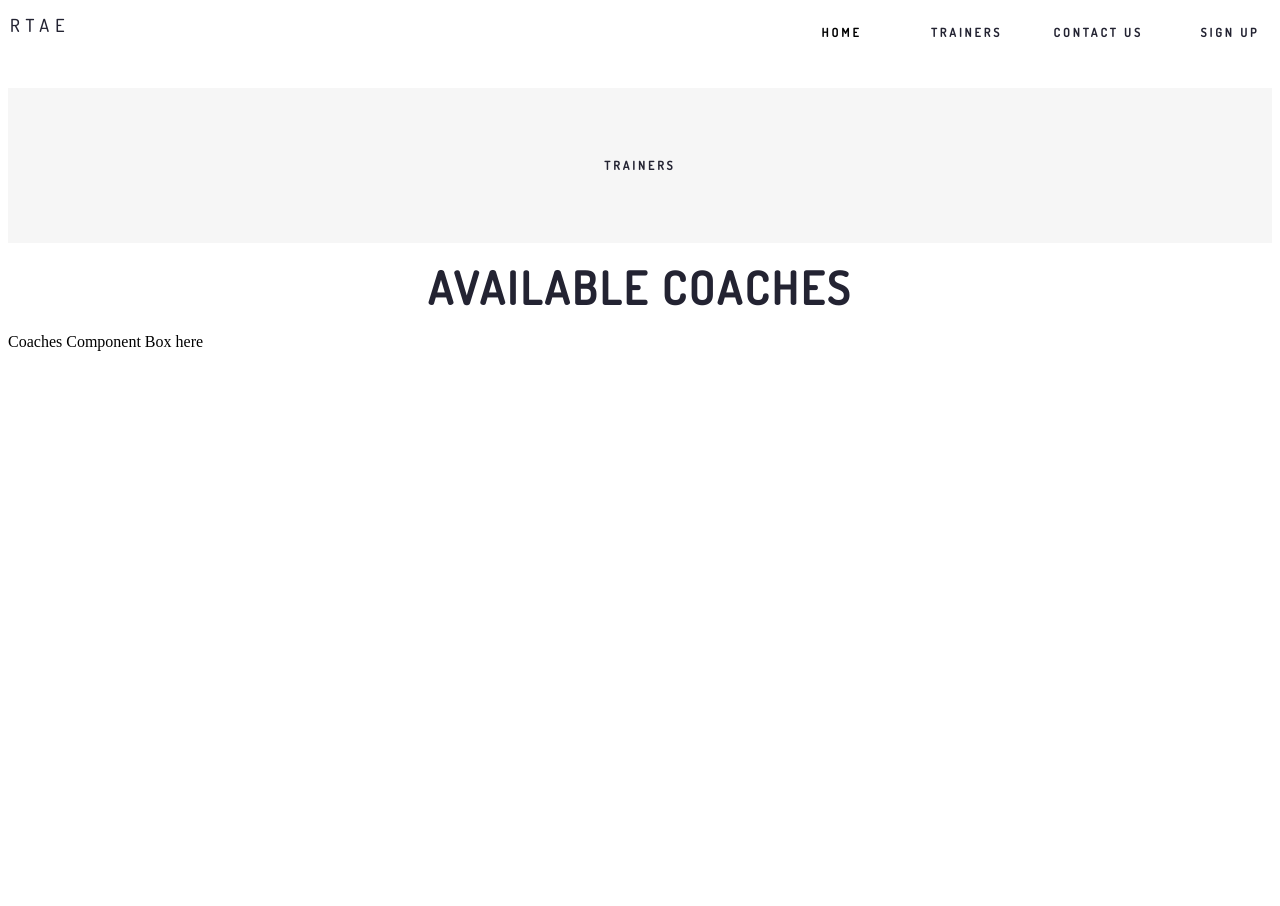
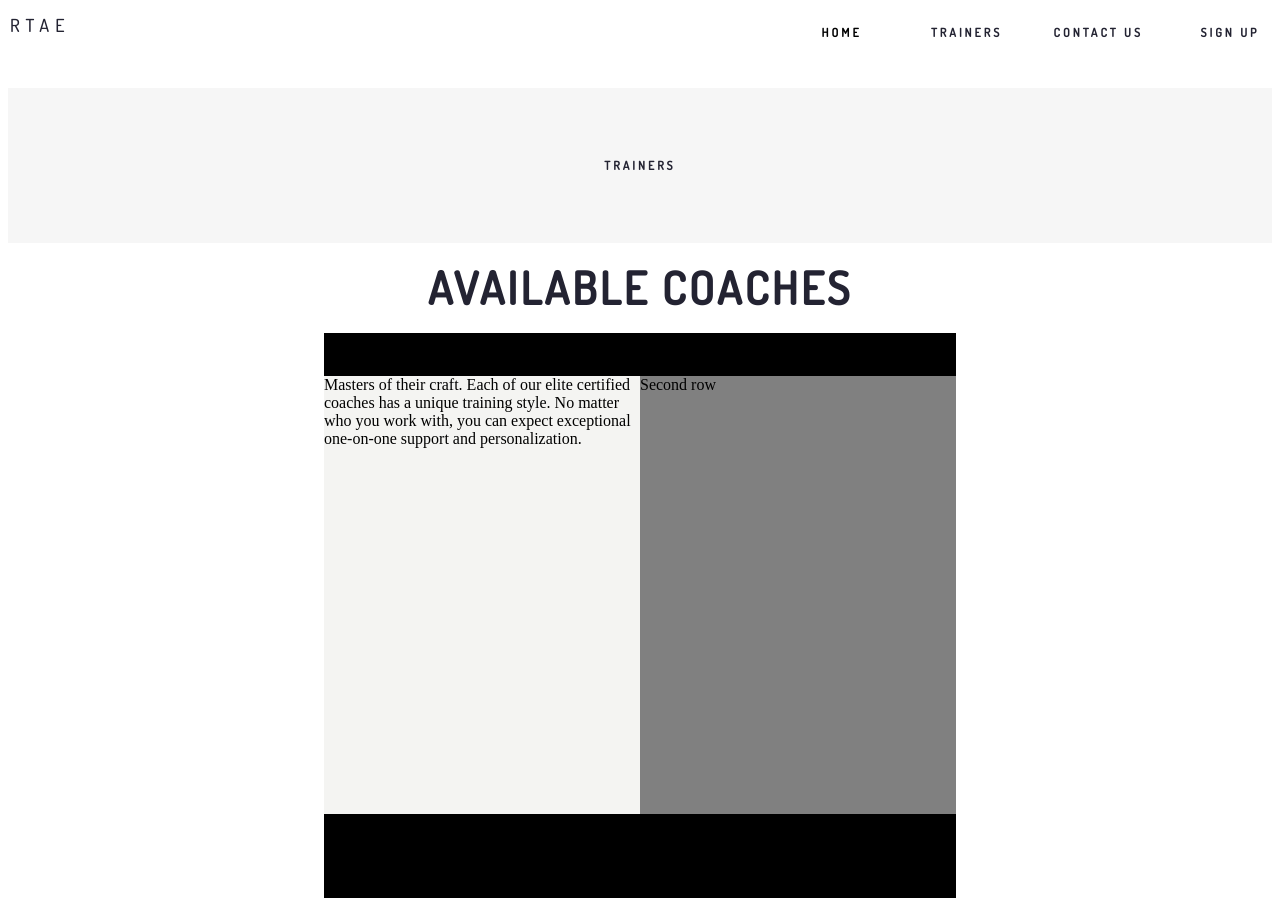
Before and after one commit to taerichard/ptReq, a React (Create React App) app in the folder client/: page /trainer in a window 1280 px wide. Before the commit the page ends 800 px from the top, so only its background shows below. Built offline with nearby package versions, Linux system fonts and the light colour scheme.

Commit message:
started styling trainers page on quotes/img component

```diff
--- a/client/src/components/Trainers/CoachesComponent.js
+++ b/client/src/components/Trainers/CoachesComponent.js
@@ -1,12 +1,84 @@
 import React from "react";
 import Grid from "@material-ui/core/Grid";
+import { makeStyles } from "@material-ui/core/styles";
+
 // https://www.dmcinfo.com/latest-thinking/blog/id/10114/a-simple-guide-to-material-ui-grids
 // practice screen resolution
 
+const useStyles = makeStyles({
+    container:{
+        width: "100%",
+        height: "100%"
+    },
+    title:{
+        backgroundColor:'black'
+    }
+})
+
 const CoachesComponent = () => {
-    return(
-        <div>Coaches Component Box here</div>
+
+    const classes = useStyles();
+
+    return (
+      <Grid container direction="row" justify="center">
+            <Grid item xs={6}>
+                <div style={{backgroundColor:'#000000', height:'43px'}}>Some Text Here</div>
+            </Grid>
+            <Grid container direction="row" justify="center">
+                <Grid item xs={3}>
+                    <div style={{backgroundColor:'#F4F4F2',  height:'438px'}}>
+                    Masters of their craft.
+                    Each of our elite certified coaches has a unique training style. No matter who you work with, you can expect exceptional one-on-one support and personalization.
+                    </div>
+                </Grid>
+                <Grid item xs={3}>
+                    <div style={{backgroundColor:'gray',  height:'438px'}}>Second row</div>
+                </Grid>
+            </Grid>
+            <Grid container direction="row" justify="center">
+                <Grid item xs={6}>
+                    <div style={{backgroundColor:'#000000',  height:'84px'}}>last row</div>
+                </Grid>
+            </Grid>
+        </Grid>
     )
 }
 
 export default CoachesComponent;
+
+/*
+align-content - determines the spacing between lines
+
+flex-flow - mix of flex-direction and flex-wrap
+
+align-self
+- accepts the same values as align-items but used for individual item
+
+flex-wrap
+nowrap: Every item is fit to a single line.
+wrap: Items wrap around to additional lines.
+wrap-reverse: Items wrap around to additional lines in reverse.
+
+align-items verti
+flex-start: Items align to the top of the container.
+flex-end: Items align to the bottom of the container.
+center: Items align at the vertical center of the container.
+baseline: Items display at the baseline of the container.
+stretch: Items are stretched to fit the container.
+
+justify-content; hori
+flex-start: Items align to the left side of the container.
+flex-end: Items align to the right side of the container.
+center: Items align at the center of the container.
+space-between: Items display with equal spacing between them.
+space-around: Items display with equal spacing around them.
+
+flex-direction
+row: Items are placed the same as the text direction.
+row-reverse: Items are placed opposite to the text direction.
+column: Items are placed top to bottom.
+column-reverse: Items are placed bottom to top.
+
+order
+accepts an integer value that corresponds to the ordeer
+*/
```
